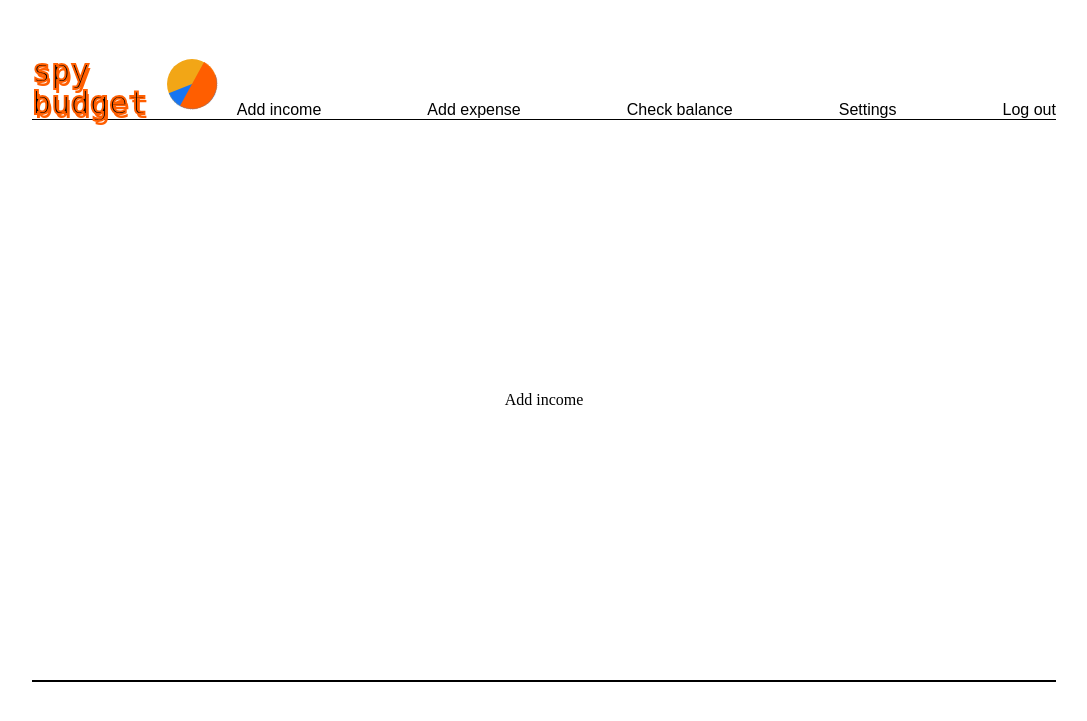
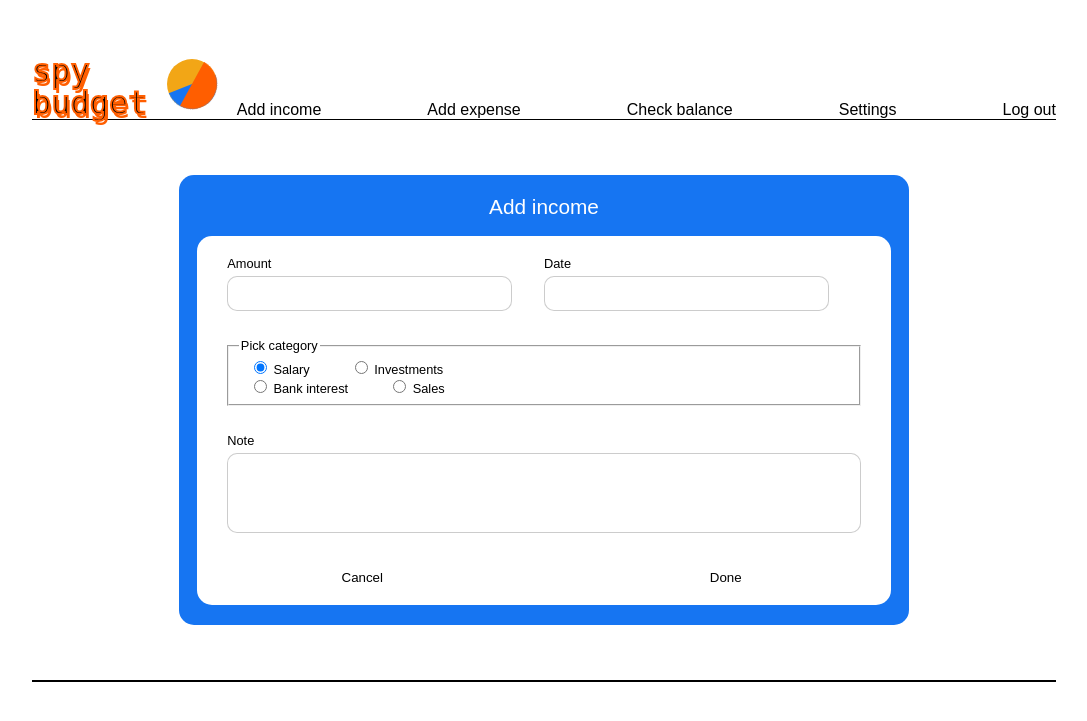
Before and after one commit to chalbrik/Budget_App_Project, a PHP site: page /add-income.html in a window 1280 px wide. Shown: the top 721 px of the page, without its empty margins (96-1183 px from the left). Run offline with PHP 8.4, Linux system fonts and the light colour scheme.

Commit message:
Add-income-page updated changes

```diff
--- a/add-income.html
+++ b/add-income.html
@@ -1,10 +1,10 @@
 <!DOCTYPE html>
 <html lang="en">
   <head>
-    <meta charset="UTF-8">
-    <meta name="viewport" content="width=device-width, initial-scale=1.0">
+    <meta charset="UTF-8" />
+    <meta name="viewport" content="width=device-width, initial-scale=1.0" />
     <title>Add income</title>
-    <link rel="stylesheet" href="style.css">
+    <link rel="stylesheet" href="style.css" />
   </head>
   <body>
     <header>
@@ -24,7 +24,73 @@
         </ul>
       </nav>
     </header>
-    <main>Add income</main>
+    <main>
+      <div class="transaction-form">
+        <h2>Add income</h2>
+        <div class="input-form">
+          <div class="form-amount-date">
+            <div class="form-input">
+              <span>Amount</span>
+              <input type="text" />
+            </div>
+            <div class="form-input">
+              <span>Date</span>
+              <input type="text" />
+            </div>
+          </div>
+          <fieldset class="form-input category">
+            <legend>Pick category</legend>
+
+            <div class="radio-row">
+              <div>
+                <input
+                  type="radio"
+                  id="salary"
+                  name="salary"
+                  value="salary"
+                  checked
+                />
+                <label for="salary">Salary</label>
+              </div>
+              <div>
+                <input
+                  type="radio"
+                  id="investments"
+                  name="investments"
+                  value="investments"
+                />
+                <label for="investments">Investments</label>
+              </div>
+            </div>
+
+            <div class="radio-row">
+              <div>
+                <input
+                  type="radio"
+                  id="bank-interest"
+                  name="bank-interest"
+                  value="bank interest"
+                />
+                <label for="bank-interest">Bank interest</label>
+              </div>
+
+              <div>
+                <input type="radio" id="sales" name="sales" value="sales" />
+                <label for="sales">Sales</label>
+              </div>
+            </div>
+          </fieldset>
+          <div class="form-input-note">
+            <span>Note</span>
+            <input type="text" />
+          </div>
+          <div class="form-button-action">
+            <button>Cancel</button>
+            <button>Done</button>
+          </div>
+        </div>
+      </div>
+    </main>
     <footer></footer>
     <script src="./index.js"></script>
   </body>
--- a/style.css
+++ b/style.css
@@ -83,7 +83,8 @@ header li>a {
 
 .two {
     background-color: #FF5E00;
-    transform: rotate(90deg) translate3d(0,0,0); /* Modyfikuj kąt rotacji dla odpowiedniego rozmiaru segmentu */
+    transform: rotate(90deg) translate3d(0, 0, 0);
+    /* Modyfikuj kąt rotacji dla odpowiedniego rozmiaru segmentu */
     transform-origin: 50% 50%;
     animation: rotate-slice 20s infinite linear;
 }
@@ -99,12 +100,13 @@ header li>a {
     from {
         transform: rotate(0deg);
     }
+
     to {
         transform: rotate(360deg);
     }
 }
 
-  .practise{
+.practise {
     width: 200px;
     height: 200px;
     background-color: aqua;
@@ -328,10 +330,114 @@ footer {
 }
 
 
-.transaction-form{
+.transaction-form {
     height: 450px;
     width: 730px;
     background-color: #1675F2;
+    border-radius: 15px;
+
+    display: flex;
+    flex-direction: column;
+    justify-content: space-between;
+    align-items: center;
+
+    padding: 20px 0 20px 0;
+
+    font-family: "Rubik", sans-serif;
+    font-optical-sizing: auto;
+    font-weight: 300;
+    font-size: 0.8rem;
+}
+
+.transaction-form>h2{
+    font-weight: 400;
+    font-size: 1.3rem;
+    color: white;
+    margin: 0 0 0 0;
+}
+
+.input-form {
+    height: 90%;
+    width: 95%;
+    background-color: white;
+    border-radius: 15px;
+
+    display: flex;
+    flex-direction: column;
+    justify-content: space-between;
+    align-items: center;
+
+    padding: 20px 30px 10px 30px;
+}
+
+.form-amount-date {
+    width: 100%;
+    display: flex;
+    flex-direction: row;
+    justify-content: space-between;
+}
+
+.form-input {
+    display: flex;
+    flex-direction: column;
+    width: 50%;
+}
+
+.form-input > input {
+    height: 35px;
+    width: 90%;
+    margin: 5px 0 0 0;
+    padding: 0 15px 0 15px;
+    border: 1px solid rgba(0, 0, 0, 0.2);
+    border-radius: 10px;
+}
+
+.category {
+    width: 100%;
+}
+
+.form-input-note {
+    width: 100%;
+
+    display: flex;
+    flex-direction: column;
+    justify-content: space-between;
+    align-items: flex-start;
+
+
+}
+
+.form-input-note>input {
+    height: 80px;
+    width: 100%;
+    margin: 5px 0 0 0;
+    padding: 0 15px 0 15px;
+    border: 1px solid rgba(0, 0, 0, 0.2);
+    border-radius: 10px;
+}
+
+
+.radio-row {
+    display: flex;
+    flex-direction: row;
+    justify-content: flex-start;
+}
+
+.radio-row>div {
+    margin: 0 30px 0 10px;
+}
+
+.form-button-action {
+    display: flex;
+    flex-direction: row;
+    justify-content: space-between;
+    width: 100%;
+}
+
+.form-button-action>button {
+    background-color: white;
+    border: none;
+    margin: 0 0 0 0;
 }
 
 
```
Lines whose indentation alone changed are shown as unchanged.
